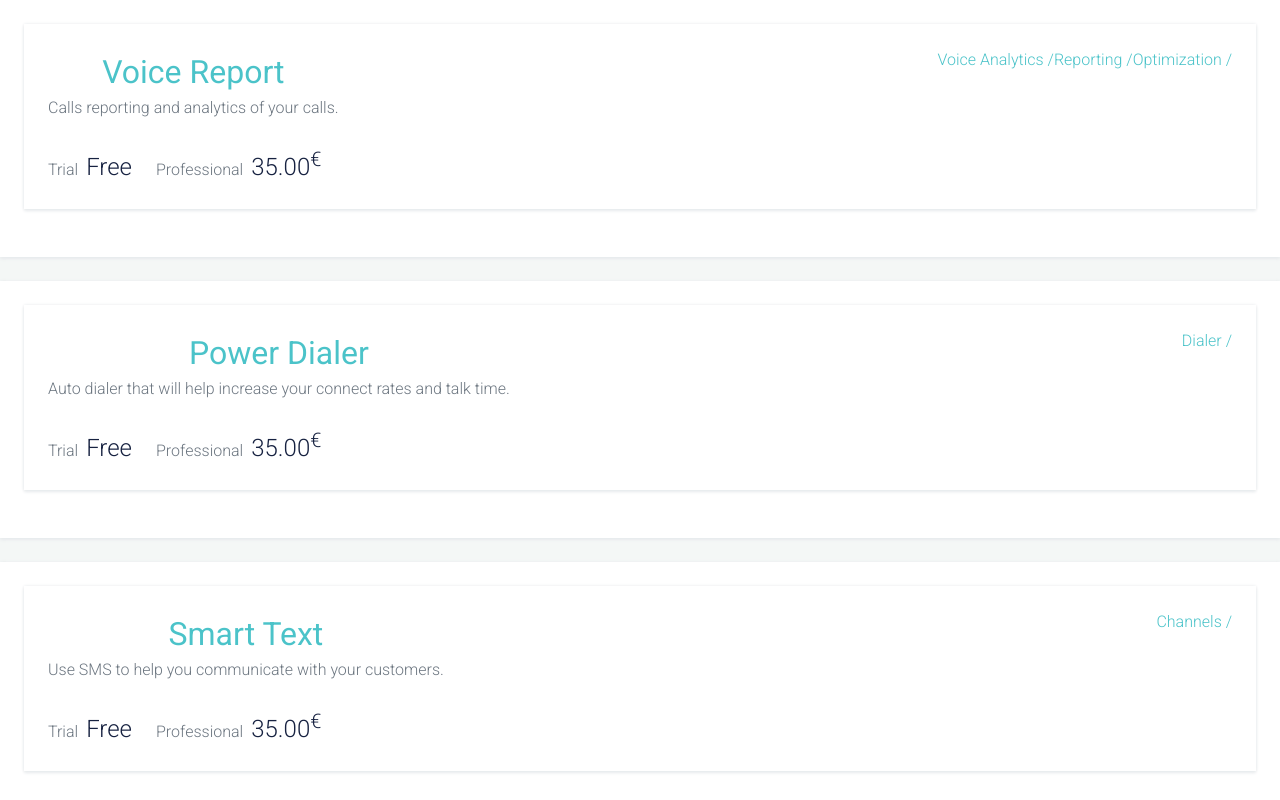
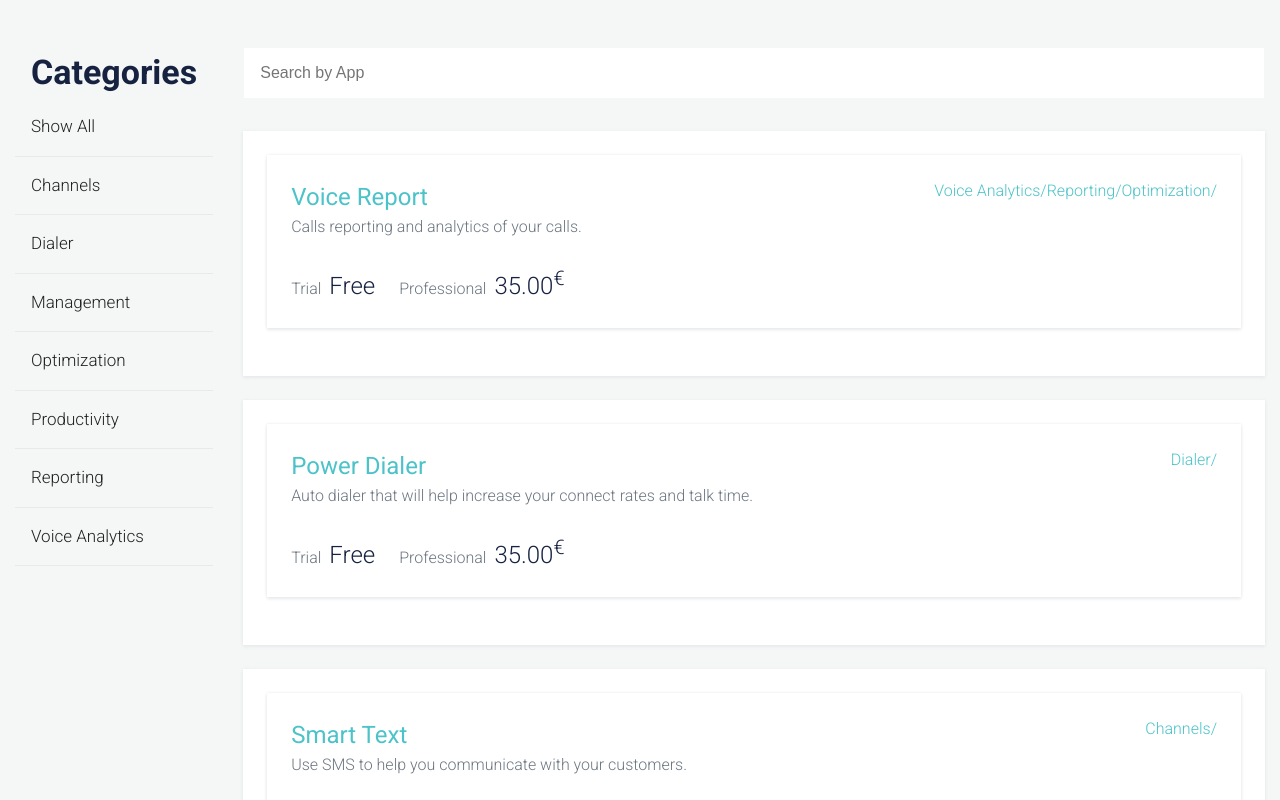
Before and after one commit to AnushHakobyan/application-list, a React (Create React App) app: page / in a window 1280 px wide. Shown: the top 800 px of the page. Built offline with nearby package versions, Linux system fonts and the light colour scheme.

Commit message:
Render categories dynamically. Add filter with categories and search.

```diff
--- a/src/App.js
+++ b/src/App.js
@@ -1,13 +1,85 @@
-import React from 'react';
+import React, { useEffect, useReducer, useMemo } from 'react';
 import AppsList from './AppsList';
+import CategoriesSidebar from './CategoriesSidebar';
+import AppsService from './AppsList/AppsService';
+import AppSearchBy from './AppsList/AppSearchBy';
 import './App.css';
 
+const initialState = {
+  apps: [],
+  loading: true,
+  filter: '',
+};
+
+function reducer(state, action) {
+  switch (action.type) {
+    case 'setApps':
+      return {
+        ...state,
+        loading: false,
+        apps: action.value,
+      };
+    case 'filterAppsByCategory':
+      return {
+        ...state,
+        filter: action.value,
+      };
+    case 'searchApps':
+      return {
+        ...state,
+        searchBy: action.value.toLowerCase(),
+      };
+    default:
+      return state;
+  }
+}
+
 function App() {
+  const [state, dispatch] = useReducer(reducer, initialState);
+  const { apps, loading, filter, searchBy } = state;
+
+  useEffect(() => {
+    const getApps = async () => {
+      const response = await AppsService.loadApps();
+      dispatch({
+        type: 'setApps',
+        value: response,
+      })
+    }
+    getApps();
+  }, []);
+
+  const filterByCategory = (category) => dispatch({
+    type: 'filterAppsByCategory',
+    value: category,
+  });
+
+  const search = (keyword) => dispatch({
+    type: 'searchApps',
+    value: keyword,
+  })
+
+  const filteredApps = useMemo(() => {
+    debugger;
+    const filteredAppsByCategory = filter ? apps.filter(({categories}) => categories.includes(filter)) : apps;
+    debugger;
+    const filteredBySearchApps = searchBy ? filteredAppsByCategory.filter(
+      ({ name, description }) => name.toLowerCase().includes(searchBy) || description.toLowerCase().includes(searchBy)
+    ) : filteredAppsByCategory;
+    debugger;
+    return filteredBySearchApps;
+  }, [filter, searchBy, apps]);
+
   return (
-    <div className="App">
-      <AppsList />
+    <div className="flex-container">
+      <CategoriesSidebar onClickHandler={filterByCategory} />
+      <section className="apps-list">
+        <AppSearchBy onChangeHandler={search} />
+        <AppsList apps={filteredApps} loading={loading} />
+      </section>
     </div>
   );
 }
 
+
 export default App;
--- a/src/AppDetails/AppTags.js
+++ b/src/AppDetails/AppTags.js
@@ -4,7 +4,10 @@ import PropTypes from 'prop-types';
 const AppTags = ({ tags }) => (
   <div className="tags">
     {tags.map(tag => (
-      <><span>{tag}</span> /</>
+      <span key={tag}>
+        <span>{tag}</span>
+        /
+      </span>
     ))}
   </div>
 );
--- /dev/null
+++ b/src/AppsList/AppSearchBy.js
@@ -0,0 +1,38 @@
+import React, { useState } from 'react';
+import PropTypes from 'prop-types';
+
+const debounce = (callback, wait) => {
+  let timerId;
+  return (...args) => {
+    debugger;
+    clearTimeout(timerId);
+    timerId = setTimeout(() => callback(...args), wait);
+  }
+}
+
+const AppSearchBy = ({ onChangeHandler }) => {
+  const [value, setValue] = useState('');
+  const handleChange = ({ target: { value } }) => {
+    const debouncedChange = debounce((value) => {
+      setValue(value);
+      onChangeHandler(value);
+    }, 200);
+    debouncedChange(value);
+  }
+  return (
+    <header>
+      <input
+        type="text"
+        placeholder="Search by App"
+        onChange={handleChange}
+        value={value}
+      />
+    </header>
+  )
+}
+
+AppSearchBy.propTypes = {
+  onChangeHandler: PropTypes.func.isRequired,
+};
+
+export default AppSearchBy;
--- a/src/AppsList/AppsList.js
+++ b/src/AppsList/AppsList.js
@@ -1,21 +1,9 @@
-import React, { useState, useEffect } from 'react';
+import React from 'react';
 import { List, ListItem } from '../List';
 import AppDetails from '../AppDetails';
-import AppsService from './AppsService';
 
-const AppsList = () => {
-  const [apps, setApps] = useState([]);
-  const [loading, setLoading] = useState(true);
 
-  useEffect(() => {
-    const getApps = async () => {
-      const response = await AppsService.getApps();
-      setApps(response);
-      setLoading(false);
-    }
-    getApps();
-  }, []);
-
+const AppsList = ({ apps, loading }) => {
   return (
     loading
       ? <span>Loading...</span>
@@ -27,7 +15,6 @@ const AppsList = () => {
             </ListItem>
           ))}
         </List>
-
     )
   )
 }
--- a/src/AppsList/AppsService.js
+++ b/src/AppsList/AppsService.js
@@ -4,13 +4,15 @@ const mockApiCall = (mockedData) => new Promise(function(resolve) {
   setTimeout(() => resolve(mockedData), 500);
 });
 
+const processCategories = (categories) => categories.sort();
+
 export default {
-  getApps: () => {
-    const appsResponse = mockApiCall(mockedApps);
+  loadApps: async () => {
+    const appsResponse = await mockApiCall(mockedApps);
     return appsResponse;
   },
-  getCategories: () => {
-    const categoriesResponse = mockApiCall(mockedCategories);
-    return categoriesResponse;
+  loadCategories: async () => {
+    const categoriesResponse = await mockApiCall(mockedCategories);
+    return processCategories(categoriesResponse);
   }
 }
--- /dev/null
+++ b/src/CategoriesSidebar/CategoriesSidebar.js
@@ -0,0 +1,32 @@
+import React, { useState, useEffect } from 'react';
+import AppsService from '../AppsList/AppsService';
+
+
+const CategoriesSidebar = ({ onClickHandler }) => {
+  const [categories, setCategories] = useState([]);
+
+  useEffect(() => {
+    const getCategories = async () => {
+      const categories = await AppsService.loadCategories();
+      setCategories(categories);
+    }
+    getCategories();
+  }, []);
+
+  return (
+    <nav className="nav-categories">
+      <h2>Categories</h2>
+      <ul className="nav-menu">
+        <li onClick={() => onClickHandler('')}><a href="#">Show All</a></li>
+        {
+          categories.map((category) => (
+            <li key={category} /*className="active"*/ onClick={() => onClickHandler(category)}>
+              <a href="#">{category}</a></li>
+          ))
+        }
+      </ul>
+    </nav>
+  )
+}
+
+export default CategoriesSidebar;
--- /dev/null
+++ b/src/CategoriesSidebar/index.js
@@ -0,0 +1,3 @@
+import CategoriesSidebar from './CategoriesSidebar';
+
+export default CategoriesSidebar;
```
Also changed, not shown: 1 other file (tests, documents, lock files or other folders).
